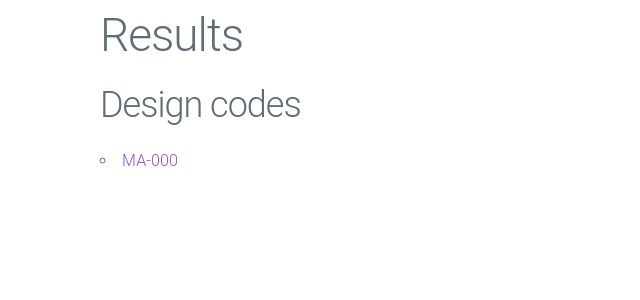
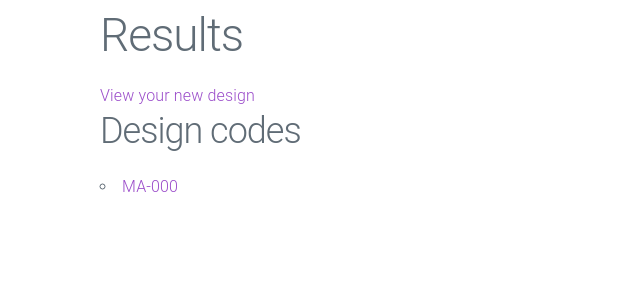
Before and after one commit to acplaza/acplaza, a Flask app: template templates/created_image.html in a window 1280 px wide. Shown: the top 300 px of the page, without its empty margins (0-640 px from the left). Run offline with Flask 2, Linux system fonts and the light colour scheme; the visitor is signed in with stand-in values (Sample User, id 1); the template is opened without the code that fills it: most values are stand-ins (such as "Sample title", 1, 10 or a date in 2020); parts of the project's set-up code (start-up, migrations or seed data) failed here and were passed over; some libraries are stand-ins or nearby versions.

Commit message:
add link to created design after creation

```diff
--- a/templates/created_image.html
+++ b/templates/created_image.html
@@ -1,6 +1,7 @@
 {% extends 'base.html' %}
 {% block title %}Results{% endblock %}
 {% block content %}
+	<a href="/image/{{ image_id }}">View your new design</a>
 	<h2>Design codes</h2>
 	<ul>
 		{% for was_quantized, design_code in results %}
```
